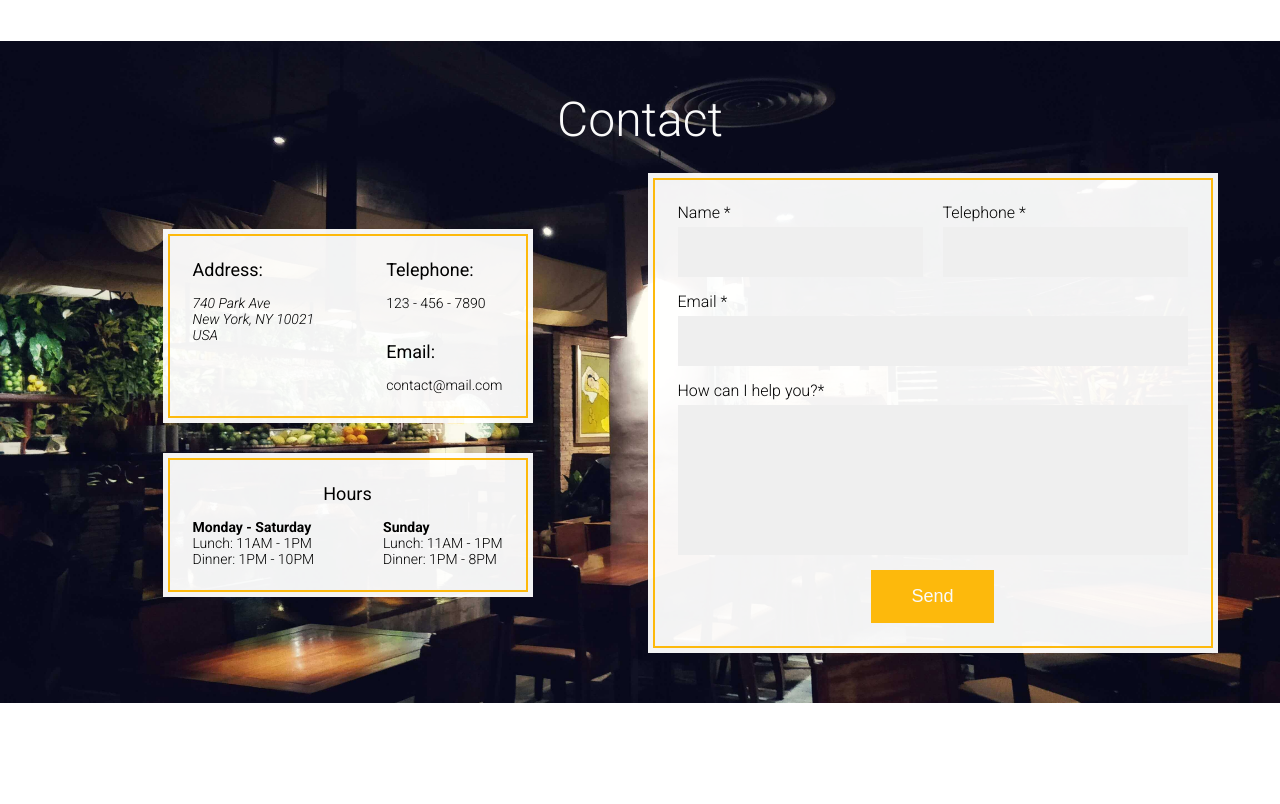
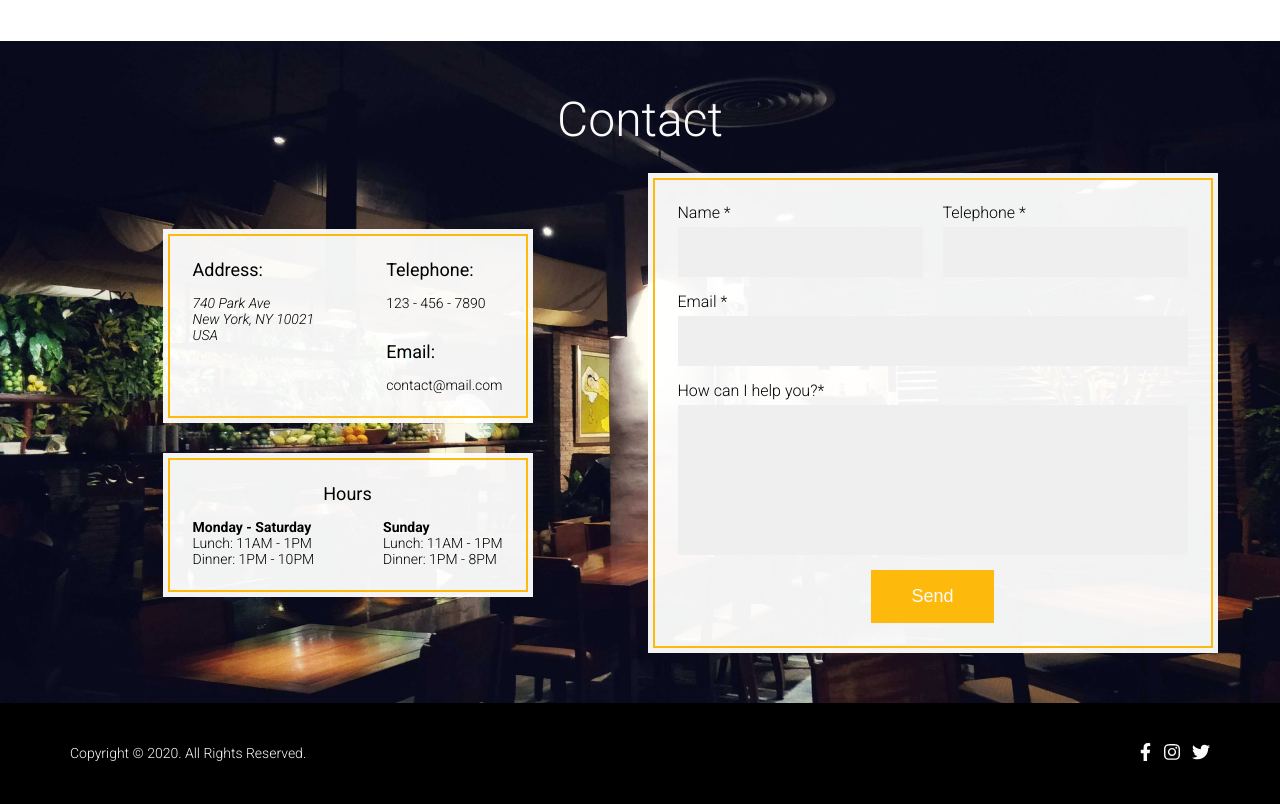
Before and after one commit to karol-wolski/Restaurant_2023, a website built with webpack: page src/index.html in a window 1280 px wide. Shown: the part 3230-4034 px from the top of the page. Before the commit the page ends 3933 px from the top, so only its background shows below. Built offline with nearby package versions, Linux system fonts and the light colour scheme.

Commit message:
feat: footer (#12)

```diff
--- /dev/null
+++ b/src/css/footer.css
@@ -0,0 +1,26 @@
+.footer {
+  padding: 4rem 0;
+  background-color: var(--base-dark);
+}
+
+.footer__container {
+  display: flex;
+  justify-content: space-between;
+  align-items: center;
+  flex-direction: column;
+  width: min(117rem, 100%);
+  padding: 0 1.5rem;
+  margin: 0 auto;
+  @media (min-width: 640px) {
+    flex-direction: row;
+  }
+}
+
+.footer__text {
+  color: var(--base);
+  font-size: 1.4rem;
+  font-weight: 300;
+  @media (max-width: 640px) {
+    margin-bottom: 1.5rem;
+  }
+}
--- /dev/null
+++ b/src/css/social-media.css
@@ -0,0 +1,11 @@
+.social-media {
+  display: flex;
+  justify-content: space-between;
+  align-items: center;
+  list-style: none;
+  width: 7rem;
+}
+
+.social-media__icon {
+  height: 1.8rem;
+}
--- a/src/index.css
+++ b/src/index.css
@@ -4,3 +4,5 @@
 @import url('./css/menu-card-section.css');
 @import url('./css/gallery-section.css');
 @import url('./css/contact-section.css');
+@import url('./css/footer.css');
+@import url('./css/social-media.css');
--- a/src/index.html
+++ b/src/index.html
@@ -337,5 +337,31 @@
         </div>
       </div>
     </section>
+
+    <footer class="footer">
+    <div class="footer__container">
+      <p class="footer__text">
+        Copyright © 2020. All Rights Reserved.
+      </p>
+      <ul class="social-media">
+        <li class="social-media__item">
+          <a href="#" class="social-media__link">
+            <img class="social-media__icon" src="./assets/images/facebook-f-brands.svg" alt="">
+          </a>
+        </li>
+        <li class="social-media__item">
+          <a href="#" class="social-media__link">
+            <img class="social-media__icon" src="./assets/images/instagram-brands.svg" alt="">
+          </a>
+        </li>
+        <li class="social-media__item">
+          <a href="#" class="social-media__link">
+            <img class="social-media__icon" src="./assets/images/twitter-brands.svg" alt="">
+          </a>
+        </li>
+      </ul>
+    </div>
+  </footer>
+
   </body>
 </html>
```
Also changed, not shown: src/assets/images/facebook-f-brands.svg (added), src/assets/images/instagram-brands.svg (added), src/assets/images/twitter-brands.svg (added).
